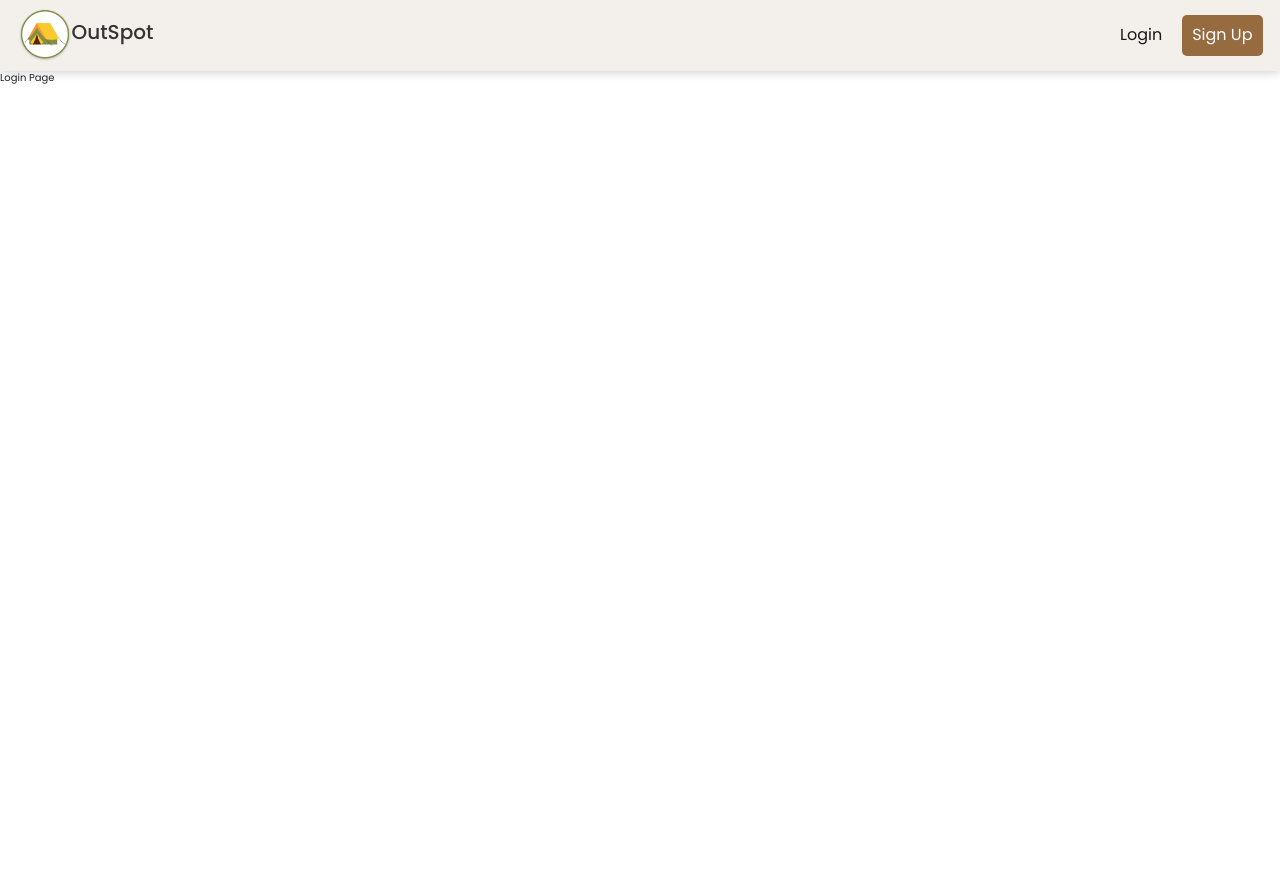
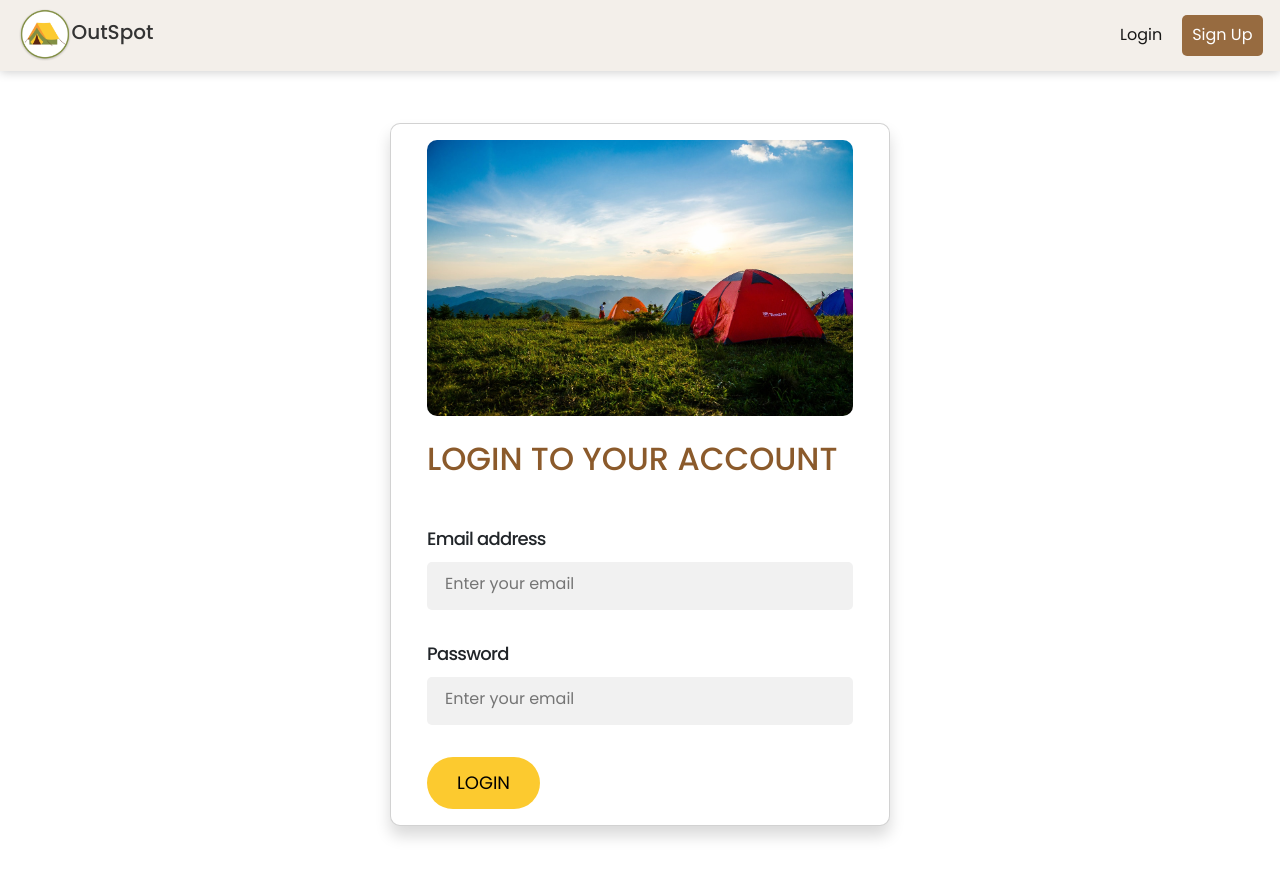
Before and after one commit to ShivaAdhikari7/OutSpot, a React (Create React App) app in the folder outspot_frontend/: page /login in a window 1280 px wide. Before the commit the page ends 800 px from the top, so only its background shows below. Built offline with nearby package versions, Linux system fonts and the light colour scheme.

Commit message:
complete design and functionality of login page

```diff
--- a/outspot_frontend/src/App.js
+++ b/outspot_frontend/src/App.js
@@ -1,29 +1,61 @@
-import React from "react";
-import { RouterProvider, createBrowserRouter } from "react-router-dom";
+// import { RouterProvider, createBrowserRouter } from "react-router-dom";
+import { Route, Routes } from "react-router-dom";
 
+import HomePage from "./pages/HomePage";
 import LandingPage from "./pages/LandingPage";
-import RootLayout from "./pages/Root";
-import ErrorPage from "./pages/ErrorPage";
+
 import Login from "./pages/Login";
 import SignUp from "./pages/SignUp";
+import LoadingContextProvider from "./context/LoadingContext/LoadingContextProvider";
 
-const router = createBrowserRouter([
-  {
-    path: "/",
-    element: <RootLayout />,
-    errorElement: <ErrorPage />,
-    children: [
-      {
-        index: true,
-        element: <LandingPage />,
-      },
-      { path: "login", element: <Login /> },
-      { path: "signup", element: <SignUp /> },
-    ],
-  },
-]);
-function App() {
-  return <RouterProvider router={router} />;
-}
+import LoginContextProvider from "./context/LoginContext/LoginContextProvider";
+
+const App = () => {
+  return (
+    <LoginContextProvider>
+      <LoadingContextProvider>
+        <Routes>
+          <Route
+            path="/"
+            element={
+              localStorage.getItem("token") ? <HomePage /> : <LandingPage />
+            }
+          />
+          <Route path="/login" element={<Login />} />
+          <Route path="/signup" element={<SignUp />} />{" "}
+          <Route
+            path="*"
+            element={
+              <p className="no-page-warning">
+                <span>Error 404</span> No Page Found!
+              </p>
+            }
+          />
+        </Routes>
+      </LoadingContextProvider>
+    </LoginContextProvider>
+  );
+};
 
 export default App;
+
+// import RootLayout from "./pages/Root";
+// import ErrorPage from "./pages/ErrorPage";
+
+// const token = localStorage.getItem("token");
+// console.log(token);
+// const router = createBrowserRouter([
+//   {
+//     path: "/",
+//     element: <RootLayout />,
+//     errorElement: <ErrorPage />,
+//     children: [
+//       {
+//         index: true,
+//         element: token ? <HomePage /> : <LandingPage />,
+//       },
+//       { path: "login", element: <Login /> },
+//       { path: "signup", element: <SignUp /> },
+//     ],
+//   },
+// ]);
--- /dev/null
+++ b/outspot_frontend/src/context/LoginContext/LoginContext.js
@@ -0,0 +1,11 @@
+import React from "react";
+
+const LoginContext = React.createContext({
+  isLoggedIn: false,
+  setIsLoggedIn: (email, password) => {},
+  logOutHandler: () => {},
+  setInvalidCredentials: (invalidState) => {},
+  inValidCredentials: false,
+});
+
+export default LoginContext;
--- /dev/null
+++ b/outspot_frontend/src/context/LoginContext/LoginContextProvider.js
@@ -0,0 +1,59 @@
+import React, { useState, useEffect } from "react";
+
+import axios from "axios";
+import LoginContext from "./LoginContext";
+import { useNavigate } from "react-router-dom";
+
+const LoginContextProvider = (props) => {
+  const navigate = useNavigate();
+  const [isLoggedIn, setIsLoggedIn] = useState(false);
+  const [inValidCredentials, setInvalidCredentials] = useState(false);
+
+  useEffect(() => {
+    if (localStorage.getItem("token")) {
+      setIsLoggedIn(true);
+    }
+  }, []);
+
+  const loginHandler = async (email, password) => {
+    try {
+      const response = await axios.post("http://localhost:90/users/login", {
+        email: email,
+        password: password,
+      });
+
+      if (response.status === 200) {
+        setIsLoggedIn(true);
+
+        localStorage.setItem("token", response.data.token);
+        localStorage.setItem("userId", response.data.userId);
+        localStorage.setItem("username", response.data.userName);
+        navigate("/");
+      }
+    } catch (err) {
+      setInvalidCredentials(true);
+      console.log(err);
+    }
+  };
+
+  const logOutHandler = () => {
+    setIsLoggedIn(false);
+    localStorage.removeItem("token");
+    localStorage.removeItem("userId");
+    window.location.reload();
+    navigate("/");
+  };
+  const loginContext = {
+    isLoggedIn,
+    inValidCredentials,
+    setInvalidCredentials,
+    setIsLoggedIn: loginHandler,
+    logOutHandler,
+  };
+  return (
+    <LoginContext.Provider value={loginContext}>
+      {props.children}
+    </LoginContext.Provider>
+  );
+};
+export default LoginContextProvider;
--- /dev/null
+++ b/outspot_frontend/src/pages/HomePage.js
@@ -0,0 +1,11 @@
+import Navbar from "../components/ui/Navbar/Navbar";
+const HomePage = () => {
+  return (
+    <>
+      <Navbar />
+      <p>Home Page</p>
+    </>
+  );
+};
+
+export default HomePage;
--- a/outspot_frontend/src/pages/LandingPage.js
+++ b/outspot_frontend/src/pages/LandingPage.js
@@ -3,7 +3,7 @@ import { NavLink } from "react-router-dom";
 
 import Footer from "../components/ui/Footer";
 import FeatureCard from "../components/ui/FeatureCard";
-
+import Navbar from "../components/ui/Navbar/Navbar";
 import { CiBookmark } from "react-icons/ci";
 import { BiCommentAdd } from "react-icons/bi";
 import { SiWpexplorer } from "react-icons/si";
@@ -42,6 +42,7 @@ const LandingPage = () => {
   ];
   return (
     <>
+      <Navbar />
       <div className="container-fluid landing-container">
         <div className="landing-content">
           <div className="landing-text text-center">
--- a/outspot_frontend/src/pages/Login.js
+++ b/outspot_frontend/src/pages/Login.js
@@ -1,4 +1,118 @@
+import React, { useContext, useReducer, useState } from "react";
+import ReactDOM from "react-dom";
+import Form from "../components/ui/Form";
+import Input from "../components/ui/Input";
+import LoginImg from "../assets/Images/login-img.jpg";
+import LoginContext from "../context/LoginContext/LoginContext";
+import Message from "../components/ui/Message";
+import Navbar from "../components/ui/Navbar/Navbar";
+const initialEmailState = {
+  value: "",
+  isValid: false,
+};
+
+const initialPasswordState = {
+  value: "",
+  isValid: false,
+};
+
+const emailReducer = (state, action) => {
+  if (action.type === "USER_INPUT") {
+    return { value: action.val, isValid: action.val.trim().includes("@") };
+  }
+  return initialPasswordState;
+};
+const passwordReducer = (state, action) => {
+  if (action.type === "USER_INPUT") {
+    return { value: action.val, isValid: action.val.trim() > 6 };
+  }
+  return initialPasswordState;
+};
 const Login = () => {
-  return <p>Login Page</p>;
+  const LoginCtx = useContext(LoginContext);
+  console.log(LoginCtx);
+  const [emailState, dispatchEmail] = useReducer(
+    emailReducer,
+    initialEmailState
+  );
+
+  const [passwordState, dispatchPassword] = useReducer(
+    passwordReducer,
+    initialPasswordState
+  );
+  const [emailError, setEmailError] = useState(false);
+  const [passwordError, setPasswordError] = useState(false);
+  const emailChangeHandler = (e) => {
+    dispatchEmail({ type: "USER_INPUT", val: e.target.value });
+  };
+  const passwordChangeHandler = (e) => {
+    dispatchPassword({ type: "USER_INPUT", val: e.target.value });
+  };
+  const resetError = () => {
+    setEmailError(false);
+    setPasswordError(false);
+  };
+
+  const onSubmitHandler = (e) => {
+    e.preventDefault();
+    resetError();
+    console.log(emailState.value, passwordState.value);
+    if (!emailState.isValid && emailState.value.length === 0) {
+      setEmailError(true);
+      return;
+    }
+    if (!passwordState.isValid && passwordState.value.length === 0) {
+      setPasswordError(true);
+      return;
+    }
+    LoginCtx.setIsLoggedIn(emailState.value, passwordState.value);
+  };
+
+  const removeErrorMessageHandler = () => {
+    LoginCtx.setInvalidCredentials(false);
+  };
+
+  return (
+    <>
+      {ReactDOM.createPortal(
+        <Message
+          state="error"
+          containerName="error-message-container"
+          className={LoginCtx.inValidCredentials && "reveal"}
+          message="Invalid Credentials"
+          onClick={removeErrorMessageHandler}
+        />,
+        document.getElementById("message-root")
+      )}
+      <Navbar />
+      <Form
+        img={LoginImg}
+        heading="Login to your account"
+        onSubmit={onSubmitHandler}
+      >
+        <Input
+          isValid={emailState.isValid}
+          type="email"
+          id="email"
+          placeholder="Enter your email"
+          label="Email address"
+          onChanged={emailChangeHandler}
+        />
+        {emailError && <p className="error-message">Email cannot be empty </p>}
+        <Input
+          isValid={passwordState.isValid}
+          type="password"
+          id="password"
+          placeholder="Enter your email"
+          label="Password"
+          onChanged={passwordChangeHandler}
+        />
+        {passwordError && (
+          <p className="error-message">Password cannot be empty</p>
+        )}
+        <button className="btn-custom btn-login">Login</button>
+      </Form>
+    </>
+  );
 };
 export default Login;
--- a/outspot_frontend/src/pages/SignUp.js
+++ b/outspot_frontend/src/pages/SignUp.js
@@ -8,6 +8,7 @@ import signUpImage from "../assets/Images/signup-img.jpg";
 import Input from "../components/ui/Input";
 import Footer from "../components/ui/Footer";
 import Message from "../components/ui/Message";
+import Navbar from "../components/ui/Navbar/Navbar";
 import LoadingSpinner from "../components/ui/LoadingSpinner";
 import LoadingContext from "../context/LoadingContext/LoadingContext";
 
@@ -184,6 +185,7 @@ const SignUp = () => {
         />,
         document.getElementById("message-root")
       )}
+      <Navbar />
       <Form
         onSubmit={formSubmitHandler}
         img={signUpImage}
--- a/outspot_frontend/src/sass/pages/_login.scss
+++ b/outspot_frontend/src/sass/pages/_login.scss
@@ -0,0 +1,19 @@
+.btn-login {
+  align-self: flex-start;
+  padding: 1.4rem 3rem;
+  font-size: 1.8rem !important;
+  background-color: #fcca2f;
+  text-transform: uppercase;
+
+  &:hover {
+    transform: translateY(-0.25rem);
+    box-shadow: 0 0.5rem 1rem rgba(0, 0, 0, 0.2);
+    background-color: #fdd559;
+  }
+
+  &:active {
+    transform: translateY(0rem);
+    box-shadow: 0 0.15rem 0.5rem rgba(0, 0, 0, 0.15);
+    background-color: #fcca2f;
+  }
+}
```
Also changed, not shown: outspot_frontend/src/index.js (+3 -5 lines), 1 other file (tests, documents, lock files or other folders).
